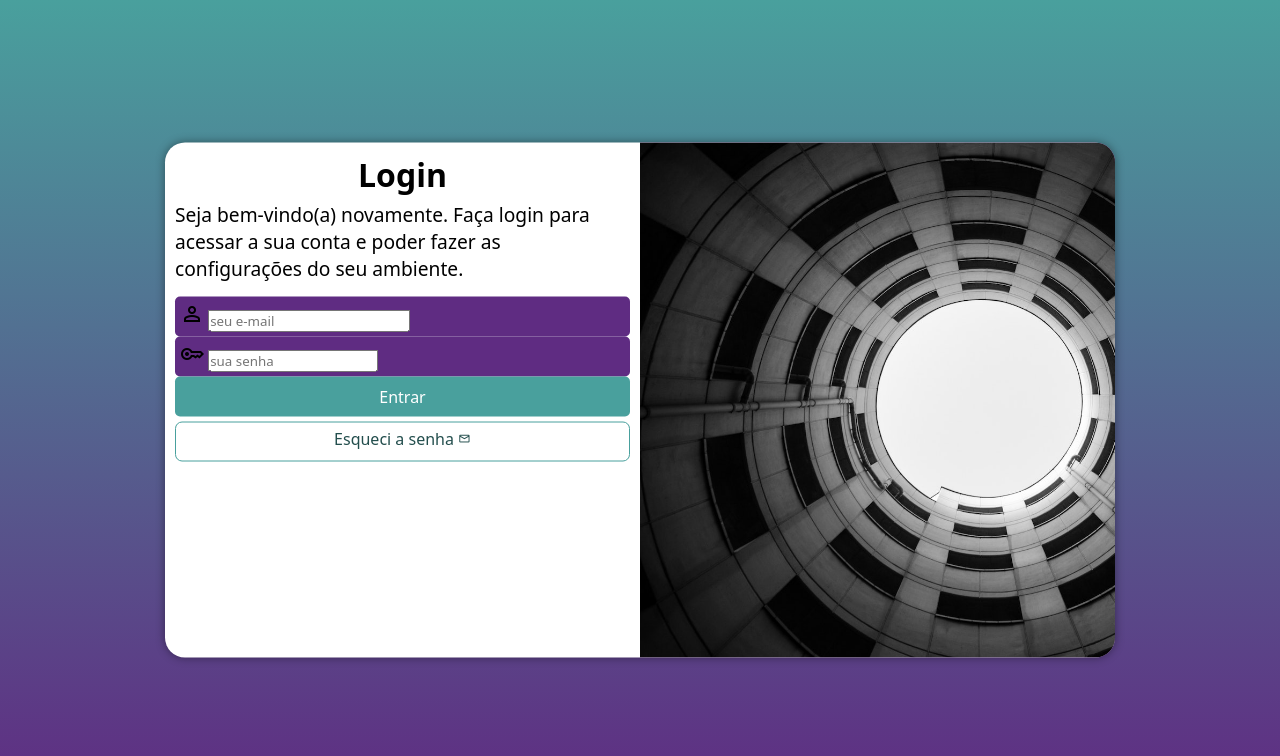
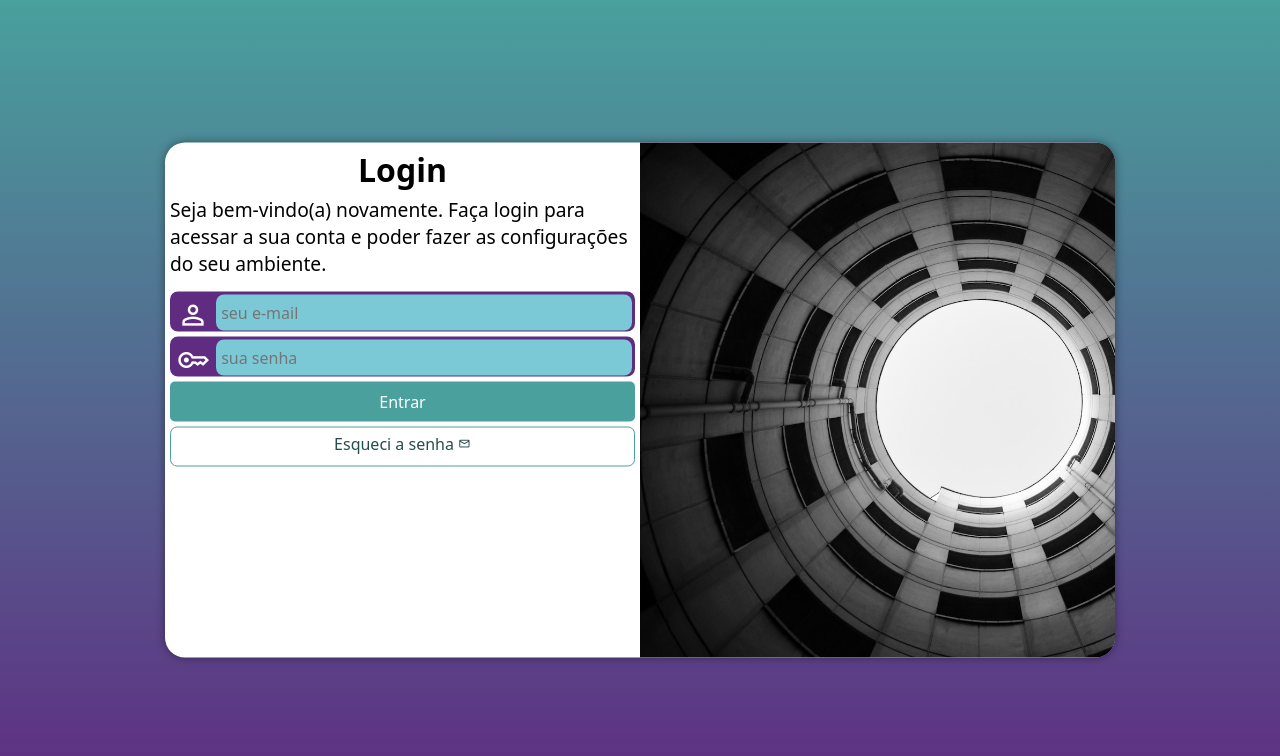
Before and after one commit to michsmm/projeto-login, a plain HTML site: page index.html in a window 1280 px wide. Drawn offline with nearby package versions, Linux system fonts and the light colour scheme.

Commit message:
projeto login terminado

```diff
--- a/estilos/style.css
+++ b/estilos/style.css
@@ -30,7 +30,6 @@ section#login {
     position: absolute;
     top: 50%;
     left: 50%;
-    transform: translate(-50%, -50%);
     overflow: hidden;
 
     background-color: white;
@@ -38,6 +37,8 @@ section#login {
     height: 515px;
     border-radius: 20px;
     box-shadow: 0px 0px 10px rgba(0, 0, 0, 0.421);
+
+    transform: translate(-50%, -50%);
     transition: width .3s, height .3s;
     transition-timing-function: ease;
 }
@@ -51,7 +52,7 @@ section#login > div#imagem {
 
 section#login > div#formulario {
     display: block;
-    padding: 10px;
+    padding: 5px;
 }
 
 div#formulario > h1 {
@@ -61,7 +62,7 @@ div#formulario > h1 {
 
 div#formulario > p {
     font-size: 0.8em;
-    margin-bottom: 10px;
+    margin-bottom: 5px;
 }
 
 form > div.campo {
@@ -69,9 +70,10 @@ form > div.campo {
     display: block;
     width: 100%;
     height: 40px;
-    border-radius: 5px;
-    margin: 5px, 0px;
-    padding: 5px;
+    border-radius: 8px;
+    margin: 5px 0px;
+    border: 2px solid #5f2c82;
+
 
 }
 
@@ -79,6 +81,29 @@ div.campo > label {
     display: none;
 }
 
+div.campo > span {
+    color:white;
+    /*background-color: black;*/
+    font-size: 2em;
+    width: 40px;
+    padding: 5px;
+}
+
+div.campo > input {
+    background-color: #82efeccd;
+    font-size: 1em;
+    width: calc(100% - 45px);
+    height: 100%;
+
+    border: 0px;
+    border-radius: 8px;
+    padding: 5px;
+    transform: translateY(-12px);
+}
+div.campo > input:focus-within {
+    background-color: #ffffff;
+    border: none;
+}
 form > input[type=submit] {
     display: block;
     font-size: 1em;
```
